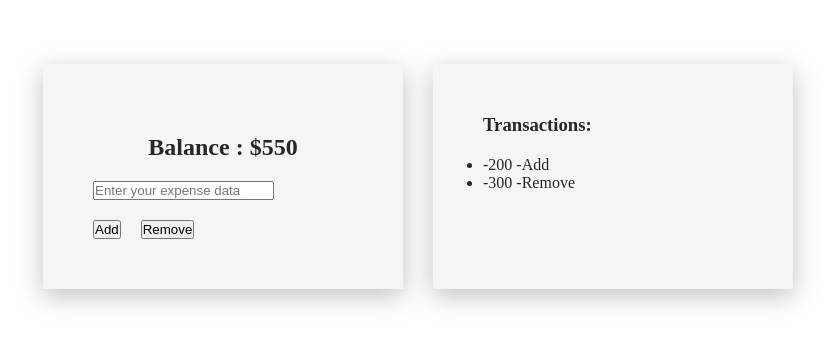
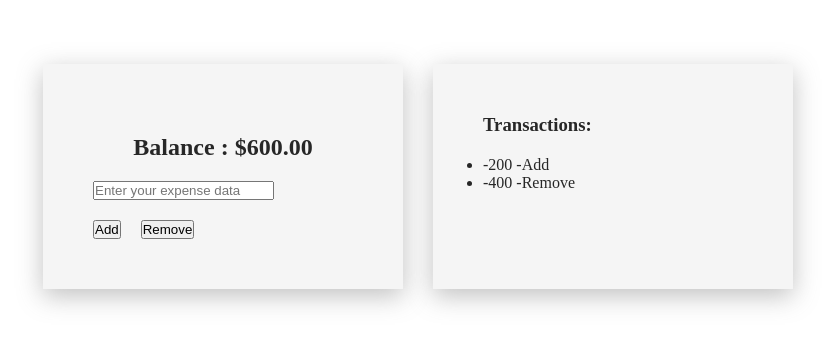
Before and after one commit to Raiyan109/expense-tracker-react, a React (Create React App) app: page / in a window 1280 px wide. Shown: the part 224-570 px from the top of the page, without its empty margins (222-1057 px from the left). Built offline with nearby package versions, Linux system fonts and the light colour scheme.

Commit message:
balance added

```diff
--- a/src/components/AddRemove.js
+++ b/src/components/AddRemove.js
@@ -1,13 +1,22 @@
-import React from 'react';
+import React, { useState } from 'react';
 
 const AddRemove = () => {
 
+    const [expense, setExpense] = useState('')
+
+    const onSubmit = e => {
+        e.preventDefault()
+    }
+
     return (
         <div>
-            <form>
-                <input type="number" placeholder='Enter your expense data' />
+            <form onSubmit={onSubmit}>
+                <input type="number" placeholder='Enter your expense data'
+                    value={expense}
+                    onChange={(e) => setExpense(e.target.value)}
+                />
                 <br />
-                <button>Add</button>
+                <button onClick={onSubmit}>Add</button>
                 <button>Remove</button>
             </form>
         </div>
--- a/src/components/Balance.js
+++ b/src/components/Balance.js
@@ -3,10 +3,13 @@ import { ExpenseContext } from './context/ExpenseContext';
 
 const Balance = () => {
 
-    const { balance } = useContext(ExpenseContext)
+    const { transactions } = useContext(ExpenseContext)
+
+    const amounts = transactions.map(transaction => transaction.amount)
+    const total = amounts.reduce((prevState, currState) => (prevState += currState), 0).toFixed(2)
     return (
         <div>
-            <h1 style={{ textAlign: 'center', padding: '20px' }}>Balance : ${balance}</h1>
+            <h1 style={{ textAlign: 'center', padding: '20px' }}>Balance : ${total}</h1>
         </div>
     );
 };
--- a/src/components/DisplayTrans.js
+++ b/src/components/DisplayTrans.js
@@ -13,7 +13,7 @@ const DisplayTrans = () => {
             <ul style={{ marginTop: '20px' }}>
 
                 {transactions.map((transaction) => (
-                    <Transaction id={transaction.id} type={transaction.type} amount={transaction.amount}></Transaction>
+                    <Transaction key={transaction.id} type={transaction.type} amount={transaction.amount}></Transaction>
                 ))}
             </ul>
         </div>
--- a/src/components/Home.js
+++ b/src/components/Home.js
@@ -7,15 +7,15 @@ import DisplayTrans from './DisplayTrans';
 const Home = () => {
     return (
         <div style={{ display: 'grid', gridTemplateColumns: '1fr 1fr', gap: '30px' }}>
-            <main class="l-card">
-                <section class="l-card__text">
+            <main className="l-card">
+                <section className="l-card__text">
                     <Balance />
                     <AddRemove />
                 </section>
             </main>
 
-            <section class="l-card">
-                <section class="l-card__text">
+            <section className="l-card">
+                <section className="l-card__text">
                     <DisplayTrans />
                 </section>
             </section>
--- a/src/components/context/ExpenseContext.js
+++ b/src/components/context/ExpenseContext.js
@@ -4,7 +4,7 @@ const initialValue = {
     balance: 550,
     transactions: [
         { id: 1, amount: 200, type: 'Add' },
-        { id: 2, amount: 300, type: 'Remove' },
+        { id: 2, amount: 400, type: 'Remove' },
     ]
 }
 
```
